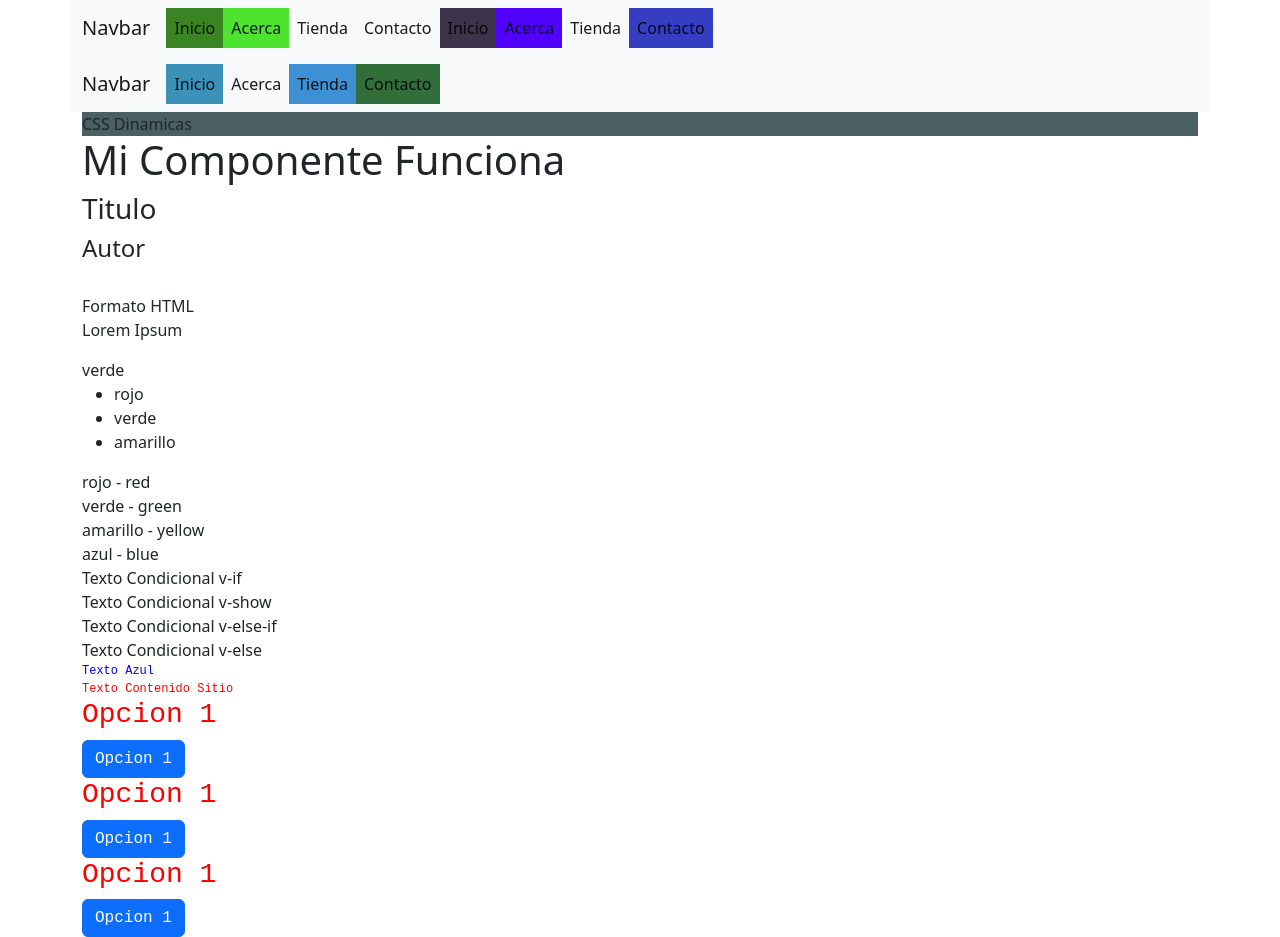
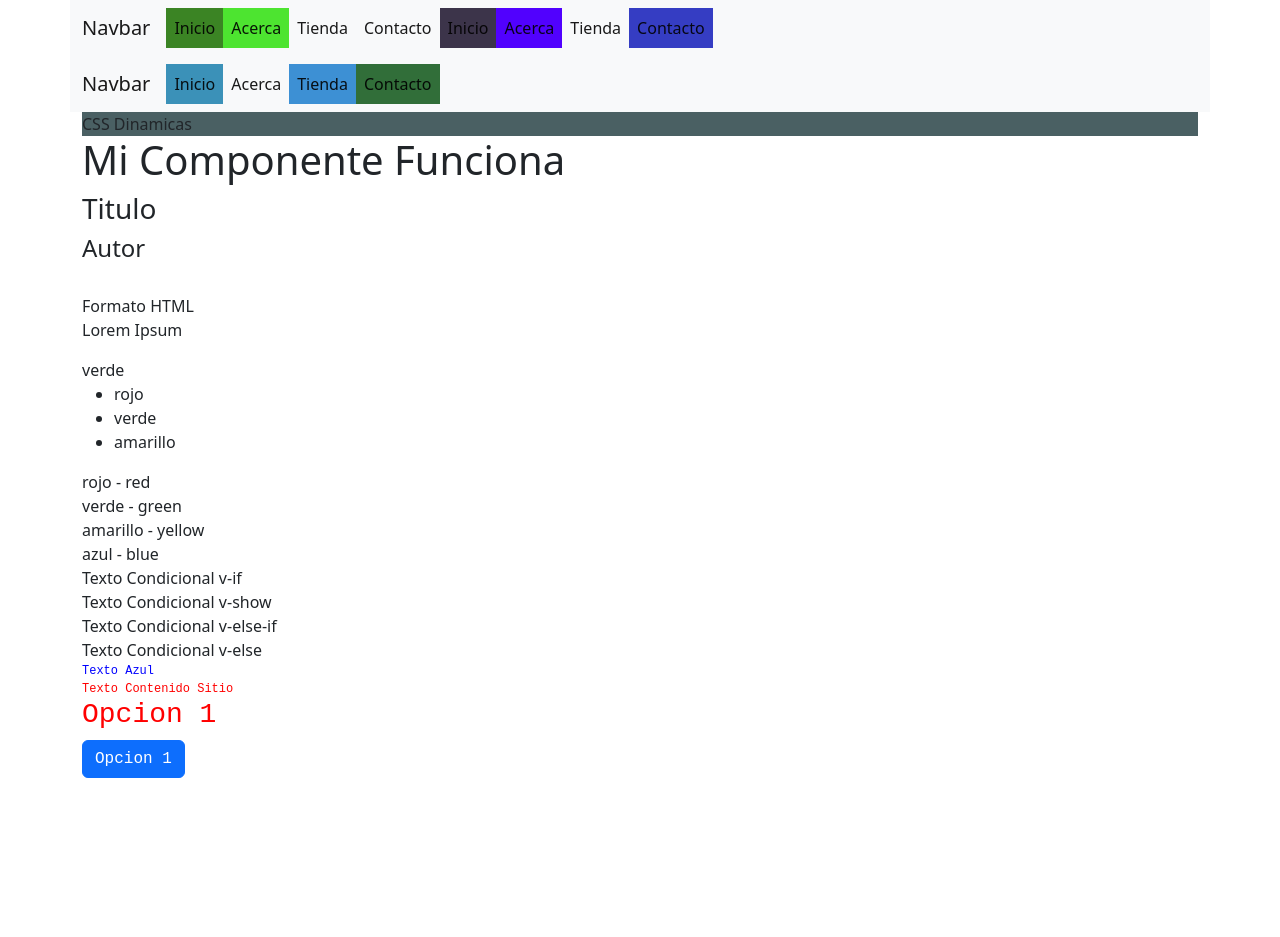
Before and after one commit to Raksodia/Curso-Vue-JS-4, a Vue app: page / in a window 1280 px wide. After the commit the page ends 800 px from the top, so only its background shows below. Built offline with nearby package versions, Linux system fonts and the light colour scheme.

Commit message:
Contenido
Contenido

```diff
--- a/src/components/ContenidoSitio.vue
+++ b/src/components/ContenidoSitio.vue
@@ -1,10 +1,9 @@
 <template>
     <div class="texto">
         Texto Contenido Sitio
-        <br>
+
         <OpcionButton/>
-        <OpcionButton/>
-        <OpcionButton/>
+
     </div>
 
 </template>
```
